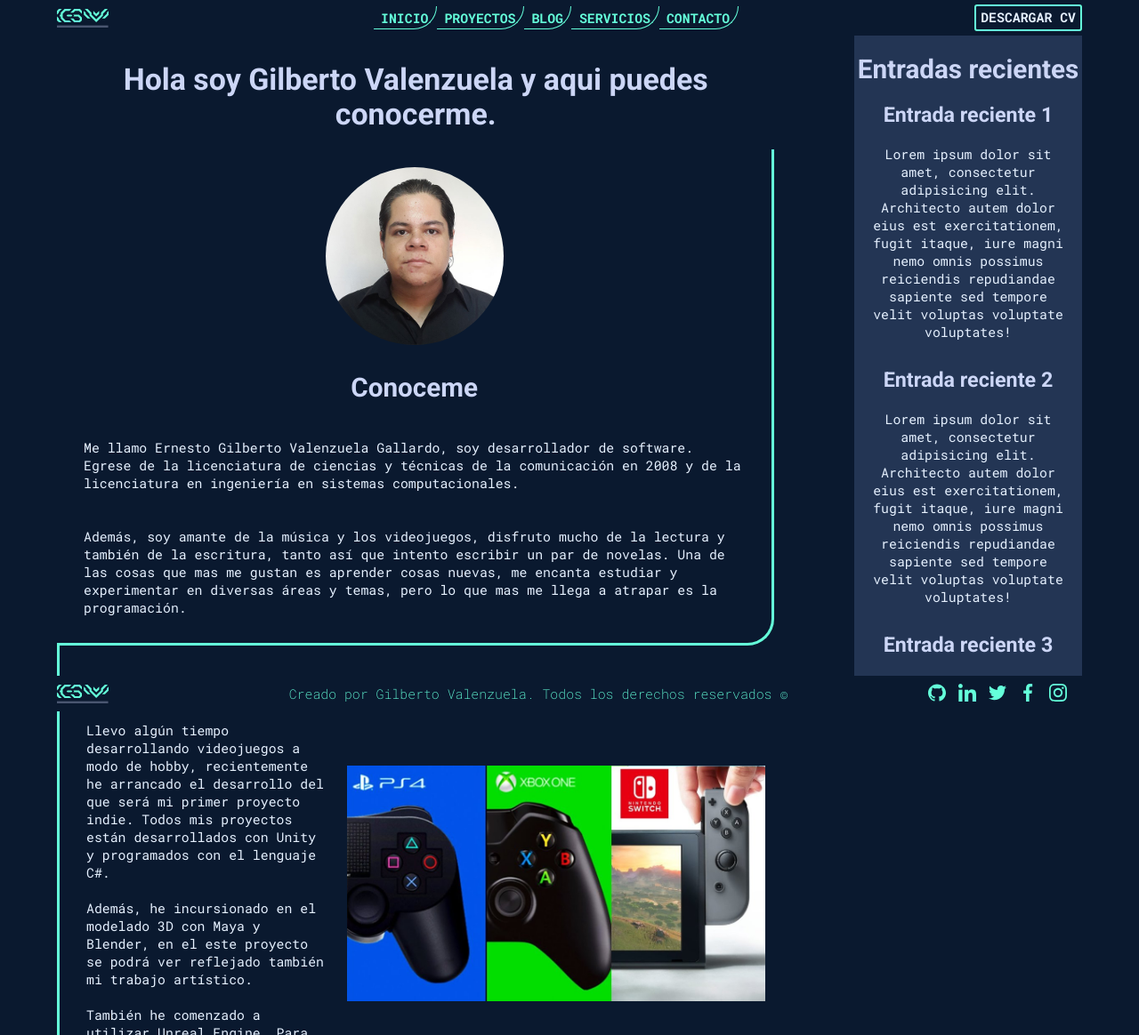
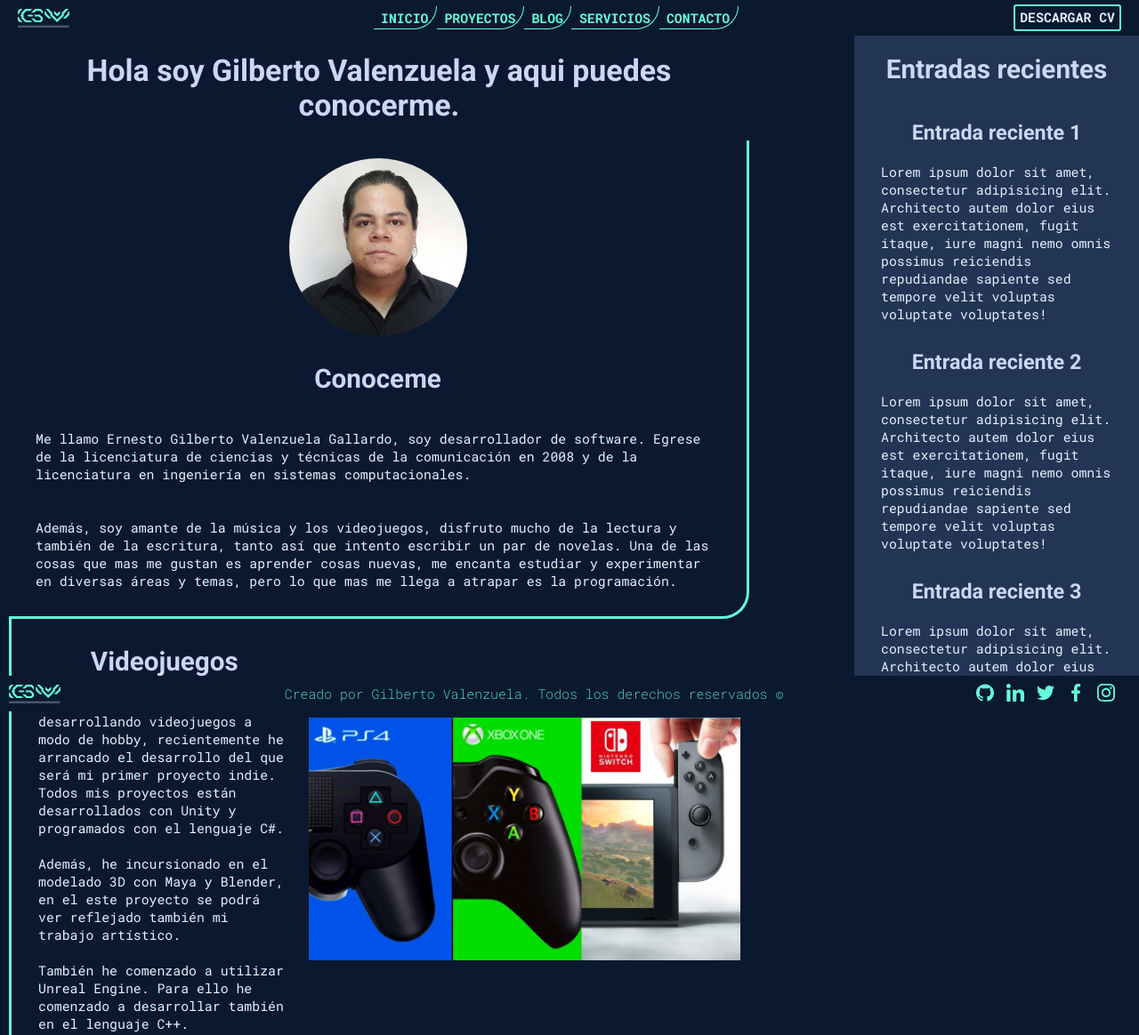
Before and after one commit to ernestogilberto/portafolio, a plain HTML site: page index.html in a window 1280 px wide. Shown: the top 1164 px of the page at 89% size. Drawn offline with Linux system fonts and the light colour scheme.

Commit message:
agregue partes con grid y comence a hacerlo responsive

```diff
--- a/index.html
+++ b/index.html
@@ -116,8 +116,9 @@
 
             <!--        Area para una barra aside para los post recientes         -->
             <aside class="recents">
-                <h2>Entradas recientes</h2>
-                <article>
+                <h2 class="recents-title">Entradas recientes</h2>
+                <div class="recents-container">
+                    <article class="recents-content">
                         <h3>Entrada reciente 1</h3>
                         <p>Lorem ipsum dolor sit amet, consectetur adipisicing elit. Architecto
                             autem
@@ -127,7 +128,7 @@
                             sed
                             tempore velit voluptas voluptate voluptates!</p>
                     </article>
-                <article>
+                    <article class="recents-content">
                         <h3>Entrada reciente 2</h3>
                         <p>Lorem ipsum dolor sit amet, consectetur adipisicing elit. Architecto
                             autem
@@ -137,7 +138,7 @@
                             sed
                             tempore velit voluptas voluptate voluptates!</p>
                     </article>
-                <article>
+                    <article class="recents-content">
                         <h3>Entrada reciente 3</h3>
                         <p>Lorem ipsum dolor sit amet, consectetur adipisicing elit. Architecto
                             autem
@@ -147,6 +148,37 @@
                             sed
                             tempore velit voluptas voluptate voluptates!</p>
                     </article>
+                    <article class="recents-content">
+                        <h3>Entrada reciente 3</h3>
+                        <p>Lorem ipsum dolor sit amet, consectetur adipisicing elit. Architecto
+                            autem
+                            dolor
+                            eius est
+                            exercitationem, fugit itaque, iure magni nemo omnis possimus reiciendis repudiandae sapiente
+                            sed
+                            tempore velit voluptas voluptate voluptates!</p>
+                    </article>
+                    <article class="recents-content">
+                        <h3>Entrada reciente 3</h3>
+                        <p>Lorem ipsum dolor sit amet, consectetur adipisicing elit. Architecto
+                            autem
+                            dolor
+                            eius est
+                            exercitationem, fugit itaque, iure magni nemo omnis possimus reiciendis repudiandae sapiente
+                            sed
+                            tempore velit voluptas voluptate voluptates!</p>
+                    </article>
+                    <article class="recents-content">
+                        <h3>Entrada reciente 3</h3>
+                        <p>Lorem ipsum dolor sit amet, consectetur adipisicing elit. Architecto
+                            autem
+                            dolor
+                            eius est
+                            exercitationem, fugit itaque, iure magni nemo omnis possimus reiciendis repudiandae sapiente
+                            sed
+                            tempore velit voluptas voluptate voluptates!</p>
+                    </article>
+                </div>
             </aside>
         </main>
         <!--        Fin del area del Main         -->
--- a/styles/styles.css
+++ b/styles/styles.css
@@ -84,10 +84,13 @@
 }
 
 .wrapper {
-    width    : 90%;
+    width    : 100%;
     margin   : 0 auto;
-    padding  : 50px 0;
+    padding-top  : 40px;
     position : relative;
+    display: grid;
+    grid-template-columns: 100%;
+    grid-template-rows: auto 100px;
 }
 
 /*-----------------------Fin de los estilos Generales--------------------------------*/
@@ -96,15 +99,15 @@
 
 .header {
     background-color : var(--background-color);
-    width            : 90%;
+    width            : 100%;
     height           : 40px;
     padding-block    : 5px;
     display          : flex;
     justify-content  : space-between;
     position         : fixed;
     top              : 0;
-    left: 5%;
     z-index          : 2;
+    padding-inline: 20px;
 }
 
 .logoContainer {
@@ -182,23 +185,44 @@
 /*----------------------------Estilos del Index------------------------------------*/
 main {
     position : relative;
+    grid-column: 1;
+    grid-row: 1;
 }
 
 .mainContent {
-    width : 70%;
+    max-width : 70%;
+    min-width: 400px;
+    margin: 0 auto;
 }
 
 .recents {
-    position         : fixed;
-    top              : 40px;
-    right            : 5%;
-    width            : 20%;
-    height           : calc(100vh - 80px);
+    /*position         : fixed;*/
+    /*top              : 40px;*/
+    /*right            : 5%;*/
+    /*width            : 20%;*/
+    /*height           : calc(100vh - 80px);*/
+    background-color : #233554;
+    grid-column: 1;
+    grid-row: 1;
+}
+.recents-container{
+    display: grid;
     overflow         : auto;
-    background-color : #233554;
+    grid-template-columns: repeat(3, 1fr);
+    grid-auto-flow: column;
+}
+
+.recents-content{
+    max-width: 30vw;
+    min-width: 300px;
+}
+
+.recents p{
+    text-align: left;
 }
 
 .recents p:last-of-type {
+    margin-block: 0;
     padding-bottom : 10px;
 }
 
@@ -217,14 +241,14 @@
     border-right               : 3px solid #64FFDA;
     border-bottom              : 3px solid #64FFDA;
     border-bottom-right-radius : 30px;
-    flex-direction             : row;
+    flex-direction             : column;
 }
 
 .container:nth-of-type(even) {
     border-left               : 3px solid #64FFDA;
     border-bottom             : 3px solid #64FFDA;
     border-bottom-left-radius : 30px;
-    flex-direction            : row-reverse;
+    flex-direction            : column;
 }
 
 .container:first-of-type {
@@ -348,21 +372,22 @@
 
 .footer {
     background-color : var(--background-color);
-    width            : 90%;
+    width            : 100%;
     height           : 40px;
     padding-block    : 5px;
     display          : flex;
     justify-content  : space-between;
     position         : fixed;
     bottom           : 0;
-    left: 5%;
     z-index          : 2;
+    padding-inline: 10px;
 }
 
 .copyright {
     display      : flex;
     align-self   : center;
-    margin-right : 10px;
+    margin : 10px;
+    font-size: 2.5rem;
 
 }
 
@@ -419,3 +444,49 @@
 /*}*/
 
 /*----------------------------Fin de estilos de los Botones--------------------------------------*/
+
+@media screen and (min-width: 1024px){
+    .recents{
+        position         : fixed;
+        top              : 40px;
+        right            : 0;
+        max-width            : 25%;
+        min-width: 320px;
+        height           : calc(100vh - 80px);
+        overflow: auto;
+    }
+
+    .recents-container{
+        display: block;
+        /*overflow: auto;*/
+        /*grid-template-columns: 1fr;*/
+        /*grid-template-rows: repeat(3, 1fr);*/
+        /*grid-auto-flow: row;*/
+    }
+
+    .recents p{
+        padding-inline: 10px;
+    }
+
+    .container:nth-of-type(odd) {
+        flex-direction             : row;
+    }
+
+    .container:nth-of-type(even) {
+        flex-direction            : row-reverse;
+    }
+
+    .container:first-of-type {
+        flex-direction : column;
+    }
+
+    .mainContent{
+        width: 65%;
+        margin: 10px;
+    }
+
+    .copyright{
+        font-size: 3.5rem;
+        margin: 20px;
+    }
+}
```
Lines whose indentation alone changed are shown as unchanged.
